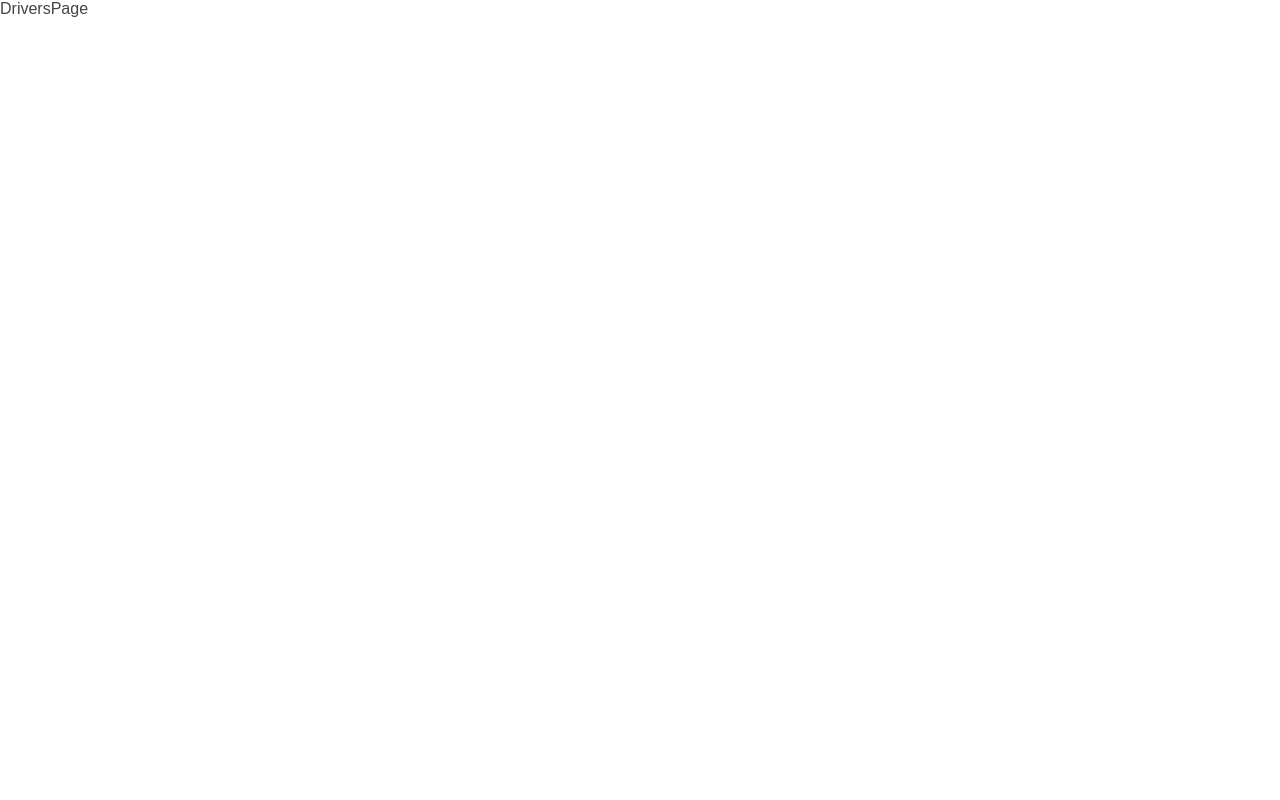
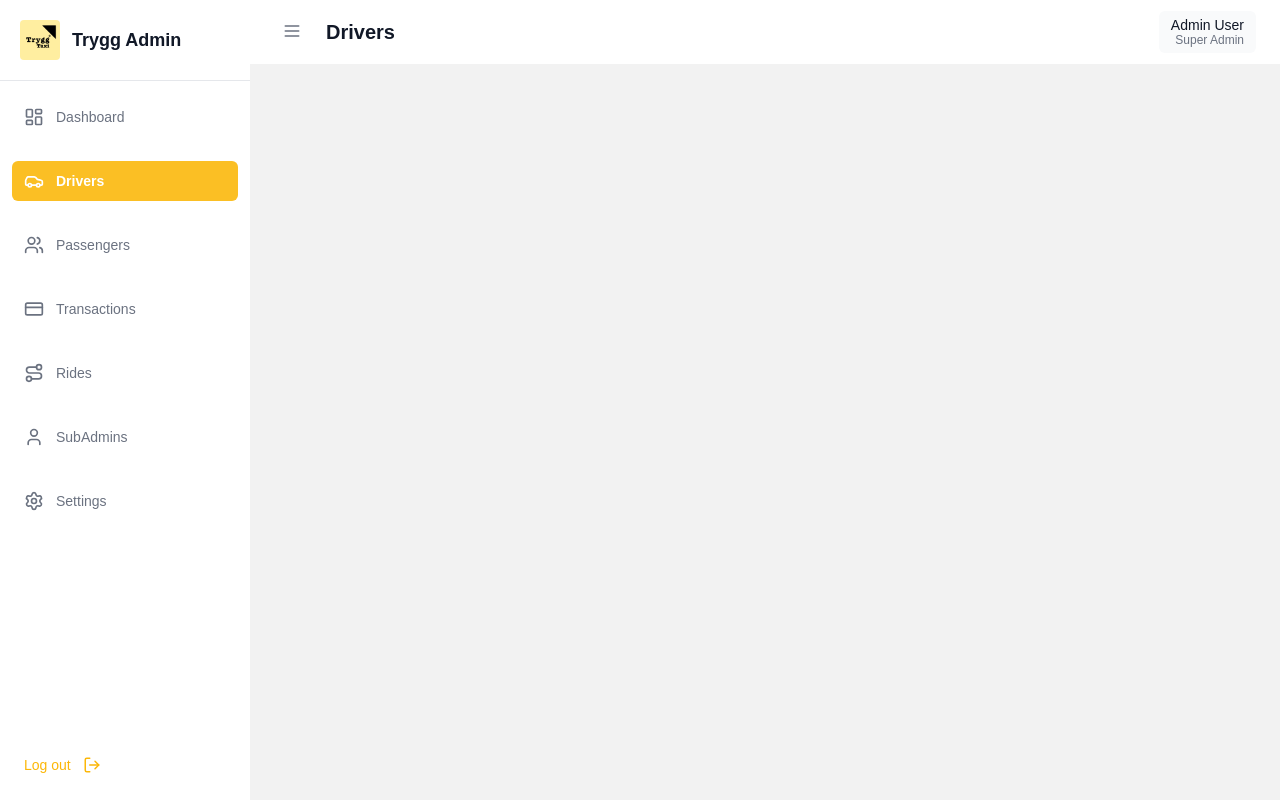
Before and after one commit to GCose/trygg, a Next.js app: page /drivers in a window 1280 px wide. Built offline with nearby package versions, Linux system fonts and the light colour scheme.

Commit message:
Made changes again

```diff
--- /dev/null
+++ b/components/DashboardLayout.tsx
@@ -0,0 +1,122 @@
+import { useState } from 'react';
+import { useRouter } from 'next/router';
+import { DashboardLayoutProps } from '@/interfaces/admin-layout';
+import { navigationItems } from '@/data/navigation-items';
+import * as Icons from 'lucide-react';
+import Image from 'next/image';
+import styles from '@/src/styles/Admin.Layout.module.css';
+import Head from 'next/head';
+import Link from 'next/link';
+
+const DashboardLayout = ({ children, title, meta }: DashboardLayoutProps) => {
+  const router = useRouter();
+  const [isSidebarCollapsed, setIsSidebarCollapsed] = useState(false);
+
+  const handleLogout = () => {
+    router.push('/api/logout');
+  };
+
+  const isActiveRoute = (href: string) => {
+    return router.pathname === href;
+  };
+
+  return (
+    <>
+      <Head>
+        <title>{meta.title}</title>
+        {meta.description && (
+          <meta name="description" content={meta.description} />
+        )}
+        <link rel="icon" href="/images/Icon.png" />
+      </Head>
+
+      <div className={styles.layout}>
+        {/*==================== Sidebar ====================*/}
+        <aside
+          className={`${styles.sidebar} ${isSidebarCollapsed ? styles.collapsed : ''}`}
+        >
+          {/*==================== Logo Section ====================*/}
+          <div className={styles.logo__section}>
+            <div className={styles.logo__wrapper}>
+              <Image
+                width={40}
+                height={40}
+                src="/icon.png"
+                alt="Trygg Logo"
+                className={styles.logo__image}
+              />
+            </div>
+            {!isSidebarCollapsed && (
+              <span className={styles.logo__text}>Trygg Admin</span>
+            )}
+          </div>
+          {/*==================== End of Logo Section ====================*/}
+
+          {/*==================== Navigation ====================*/}
+          <nav className={styles.navigation}>
+            {navigationItems.map((item) => {
+              const IconComponent = Icons[
+                item.icon as keyof typeof Icons
+              ] as React.ComponentType<{ size: number }>;
+              const isActive = isActiveRoute(item.href);
+
+              return (
+                <Link
+                  key={item.id}
+                  href={item.href}
+                  className={`${styles.nav__item} ${isActive ? styles.active : ''}`}
+                >
+                  <IconComponent size={20} />
+                  {!isSidebarCollapsed && <span>{item.label}</span>}
+                </Link>
+              );
+            })}
+
+            <button
+              onClick={handleLogout}
+              className={`${styles.nav__item} ${styles.logout__nav}`}
+            >
+              {!isSidebarCollapsed && <span>Log out</span>}
+              <Icons.LogOut size={18} />
+            </button>
+          </nav>
+          {/*==================== End of Navigation ====================*/}
+        </aside>
+        {/*==================== End of Sidebar ====================*/}
+
+        {/*==================== Main Content ====================*/}
+        <div className={styles.main__content}>
+          {/*==================== Header ====================*/}
+          <header className={styles.header}>
+            <div className={styles.header__left}>
+              <button
+                onClick={() => setIsSidebarCollapsed(!isSidebarCollapsed)}
+                className={styles.menu__toggle}
+              >
+                <Icons.Menu size={20} />
+              </button>
+              {title && <h1 className={styles.page__title}>{title}</h1>}
+            </div>
+
+            <div className={styles.header__right}>
+              <div className={styles.admin__profile}>
+                <div className={styles.profile__info}>
+                  <span className={styles.admin__name}>Admin User</span>
+                  <span className={styles.admin__role}>Super Admin</span>
+                </div>
+              </div>
+            </div>
+          </header>
+          {/*==================== End of Header ====================*/}
+
+          {/*==================== Page Content ====================*/}
+          <main className={styles.page__content}>{children}</main>
+          {/*==================== End of Page Content ====================*/}
+        </div>
+        {/*==================== End of Main Content ====================*/}
+      </div>
+    </>
+  );
+};
+
+export default DashboardLayout;
--- a/data/navigation-items.ts
+++ b/data/navigation-items.ts
@@ -31,4 +31,16 @@ export const navigationItems: NavigationItem[] = [
     href: '/rides',
     icon: 'Route',
   },
+  {
+    id: 'subadmins',
+    label: 'SubAdmins',
+    href: '/sub-admin',
+    icon: 'User',
+  },
+  {
+    id: 'settings',
+    label: 'Settings',
+    href: '/settings',
+    icon: 'Settings',
+  },
 ];
--- /dev/null
+++ b/pageMeta/meta.ts
@@ -0,0 +1,36 @@
+export const SuperAdminPageMeta = {
+  dashboardPage: {
+    title: 'Trygg Admin | Dashboard',
+    description: 'Track all Trygg recent activites.',
+  },
+
+  driversPage: {
+    title: 'Trygg Admin | Drivers',
+    description: 'Track all Trygg drivers.',
+  },
+
+  passengersPage: {
+    title: 'Trygg Admin | Passengers',
+    description: 'Track all Trygg drivers.',
+  },
+
+  transactionPage: {
+    title: 'Trygg Admin | Transactions',
+    description: 'Track all Trygg transactions.',
+  },
+
+  ridesPage: {
+    title: 'Trygg Admin | Rides',
+    description: 'Track all Trygg rides.',
+  },
+
+  subAdminsPage: {
+    title: 'Trygg Admin | Sub Admins',
+    description: 'Track all Trygg Sub Admins.',
+  },
+
+  settingsPage: {
+    title: 'Trygg Admin | Settings',
+    description: 'Change your Trygg admin dashboard settings.',
+  },
+};
--- a/src/pages/drivers/index.tsx
+++ b/src/pages/drivers/index.tsx
@@ -1,7 +1,14 @@
+import DashboardLayout from '@/components/DashboardLayout';
+import { SuperAdminPageMeta } from '@/pageMeta/meta';
 import React from 'react';
 
 const DriversPage = () => {
-  return <div>DriversPage</div>;
+  return (
+    <DashboardLayout
+      title="Drivers"
+      meta={SuperAdminPageMeta.driversPage}
+    ></DashboardLayout>
+  );
 };
 
 export default DriversPage;
--- a/src/pages/index.tsx
+++ b/src/pages/index.tsx
@@ -13,7 +13,8 @@ import {
 } from '@/data/dashboard-stats';
 import { TableColumn } from '@/interfaces/admin-layout';
 import styles from '@/src/styles/Dashboard.module.css';
-import DashboardLayout from '@/components/AdminLayout';
+import DashboardLayout from '@/components/DashboardLayout';
+import { SuperAdminPageMeta } from '@/pageMeta/meta';
 
 const DashboardPage = () => {
   //  Transaction Columns
@@ -162,7 +163,7 @@ const DashboardPage = () => {
   ];
 
   return (
-    <DashboardLayout title="Dashboard">
+    <DashboardLayout title="Dashboard" meta={SuperAdminPageMeta.dashboardPage}>
       <div className={styles.dashboard}>
         {/*==================== Stats Cards ====================*/}
         <div className={styles.stats__grid}>
--- a/src/styles/Admin.Layout.module.css
+++ b/src/styles/Admin.Layout.module.css
@@ -59,7 +59,7 @@
 
 .navigation {
   flex: 1;
-  gap: 2px;
+  gap: 1.5rem;
   display: flex;
   padding: 16px 12px;
   flex-direction: column;
--- a/types/index.ts
+++ b/types/index.ts
@@ -13,3 +13,9 @@ export interface SweetAlertProps {
 export interface User {
   token?: string;
 }
+
+export type Meta = {
+  title: string;
+  description?: string;
+  icon?: string;
+};
```
Also changed, not shown: components/AdminLayout.tsx (deleted, +0 -110 lines), interfaces/admin-layout.ts (+22 -22 lines), src/pages/sub-admin/index.tsx (added).
